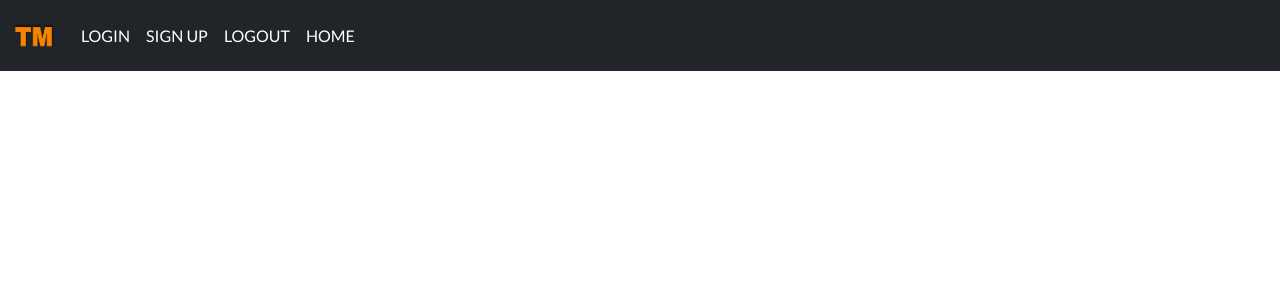
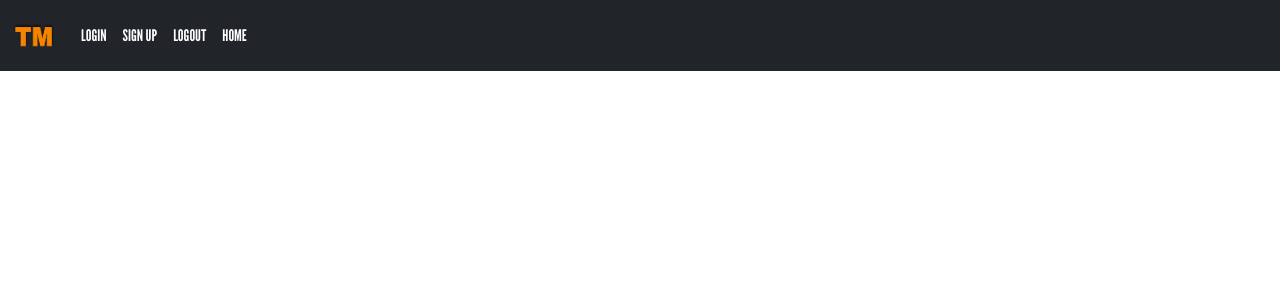
Before and after one commit to Lautaro-Code/Task-Manager, a Flask app: page / in a window 1280 px wide. Shown: the top 300 px of the page. Run offline with Flask 2, Linux system fonts and the light colour scheme.

Commit message:
Some changes

```diff
--- a/task_manager/static/main.css
+++ b/task_manager/static/main.css
@@ -1,7 +1,13 @@
 #body{
-    font-family: 'Lato', sans-serif !important;
+    font-family: 'League Gothic', sans-serif !important;
 }
 
 #span-perfil{
     margin-left: 109px !important;
 }
+
+#nav-bar{
+    width: 80%, !important;
+    border-radius: 50px, !important;
+
+}
--- a/task_manager/templates/base.html
+++ b/task_manager/templates/base.html
@@ -18,7 +18,7 @@
 
     <link rel="preconnect" href="https://fonts.googleapis.com">
     <link rel="preconnect" href="https://fonts.gstatic.com" crossorigin>
-    <link href="https://fonts.googleapis.com/css2?family=Lato:wght@100;400;700&display=swap" rel="stylesheet">
+    <link href="https://fonts.googleapis.com/css2?family=League+Gothic&display=swap" rel="stylesheet">
 
         <!-- CSS -->
 
@@ -32,7 +32,7 @@
 </head>
 <body id="body">
     <header>
-        <nav class="navbar navbar-expand-lg navbar-dark bg-dark">
+        <nav class="navbar navbar-expand-lg navbar-dark bg-dark" id="nav-bar">
             <div class="container-fluid">
                 <a class="navbar-brand" href="/">
                     <img src="static/img/logo.png" alt="logo" width="45px">
```
Also changed, not shown: task_manager/database.db (added), task_manager/static/img/background-home.jpg (added), task_manager/static/img/background-login.jpg (added).
